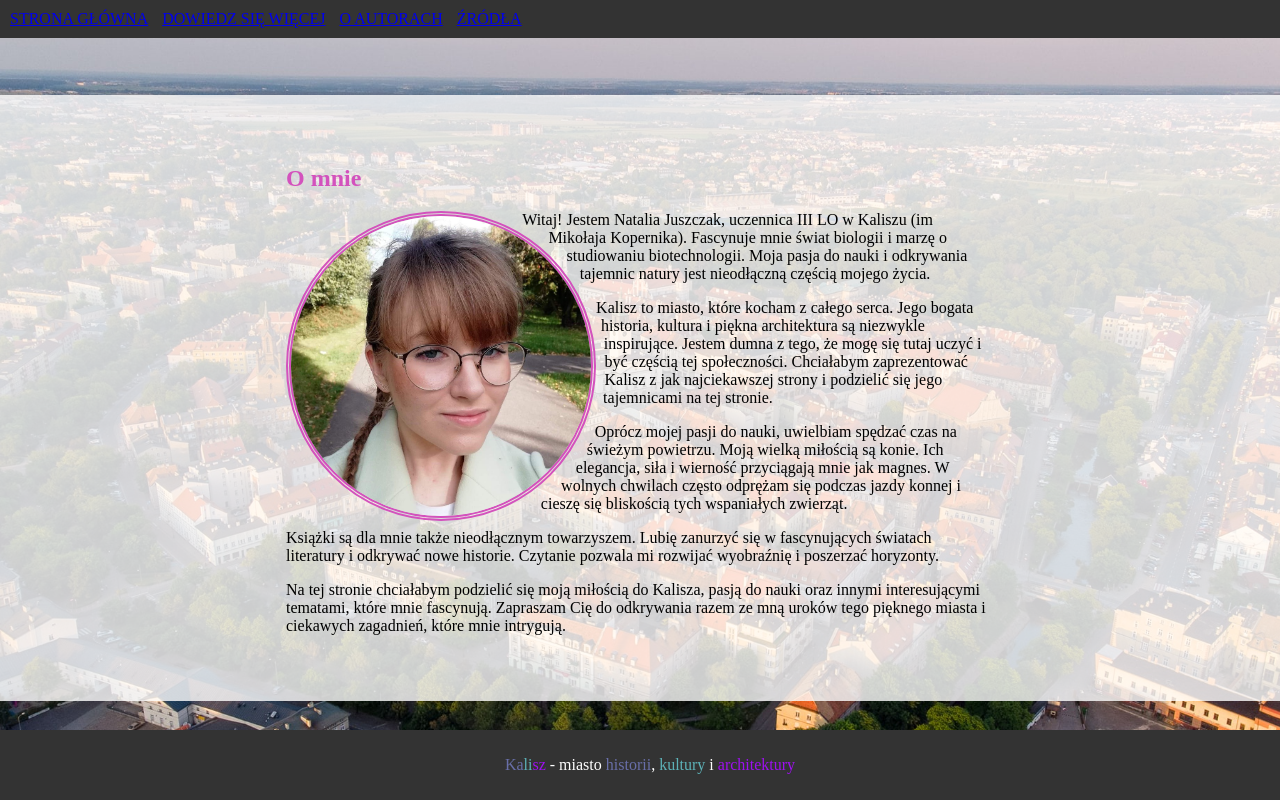
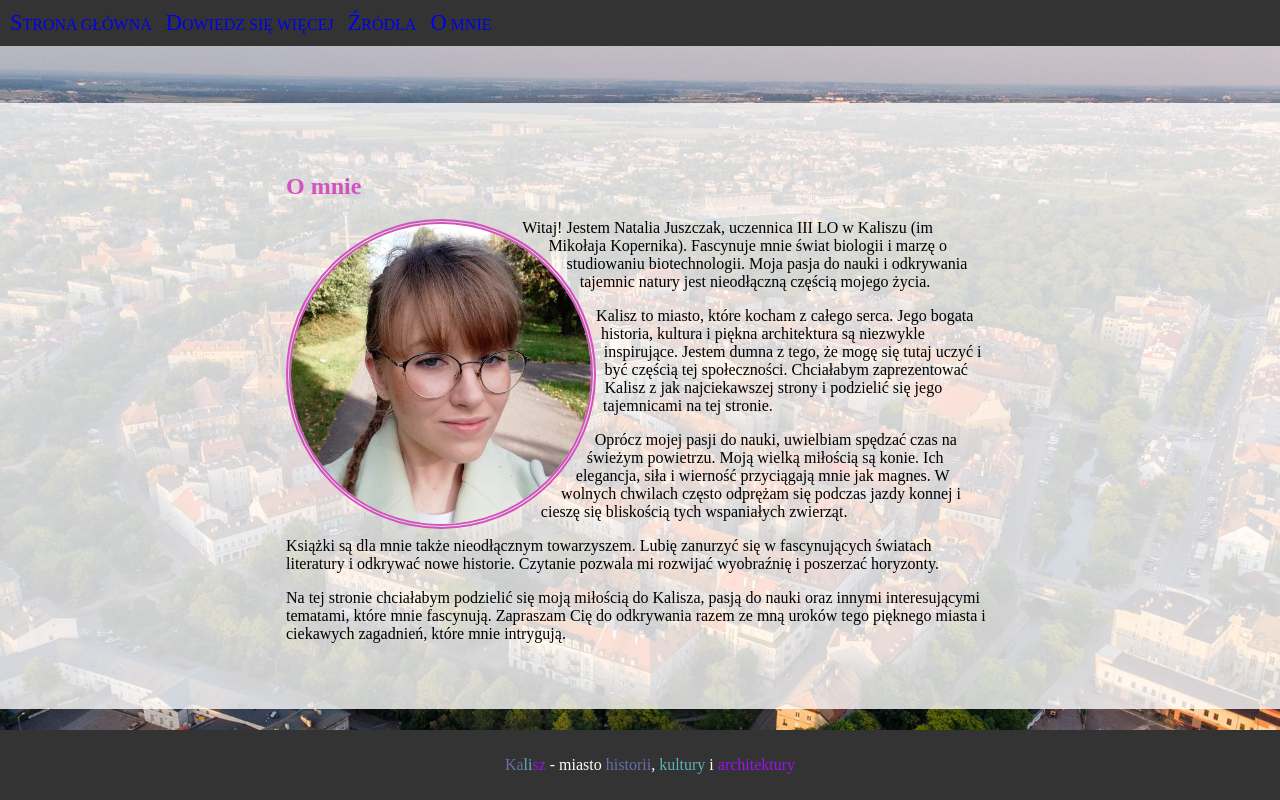
Before and after one commit to natajusz/KaliszStrona, a plain HTML site: page 02_o_autorach.html in a window 1280 px wide. Drawn offline with Linux system fonts and the light colour scheme.

Commit message:
Navbox fix

```diff
--- a/02_o_autorach.html
+++ b/02_o_autorach.html
@@ -11,12 +11,13 @@
     <nav>
         <div class="nav-box">&#9776;</div>
         <ul>
-            <li><a href="00_main.html">Strona główna</a></li>
-            <li><a href="01_dowiedz_sie_wiecej.html">Dowiedz się więcej</a></li>
-            <li><a href="02_o_autorach.html">O autorach</a></li>
-            <li><a href="03_zrodla.html">Źródła</a></li>
+            <li><a href="00_main.html"><span class="nav-entry" >Strona główna</span></a></li>
+            <li><a href="01_dowiedz_sie_wiecej.html"><span class="nav-entry" >Dowiedz się więcej</span></a></li>
+            <li><a href="03_zrodla.html"><span class="nav-entry" >Źródła</span></a></li>
+            <li><a href="02_o_autorach.html"><span class="nav-entry" >O mnie</span></a></li>
         </ul>
     </nav>
+
 
     <div class="flexbox">
         <section id="section0" class="centered-section">
```
Also changed, not shown: 01_dowiedz_sie_wiecej.html (+4 -4 lines), 03_zrodla.html (+5 -4 lines).
